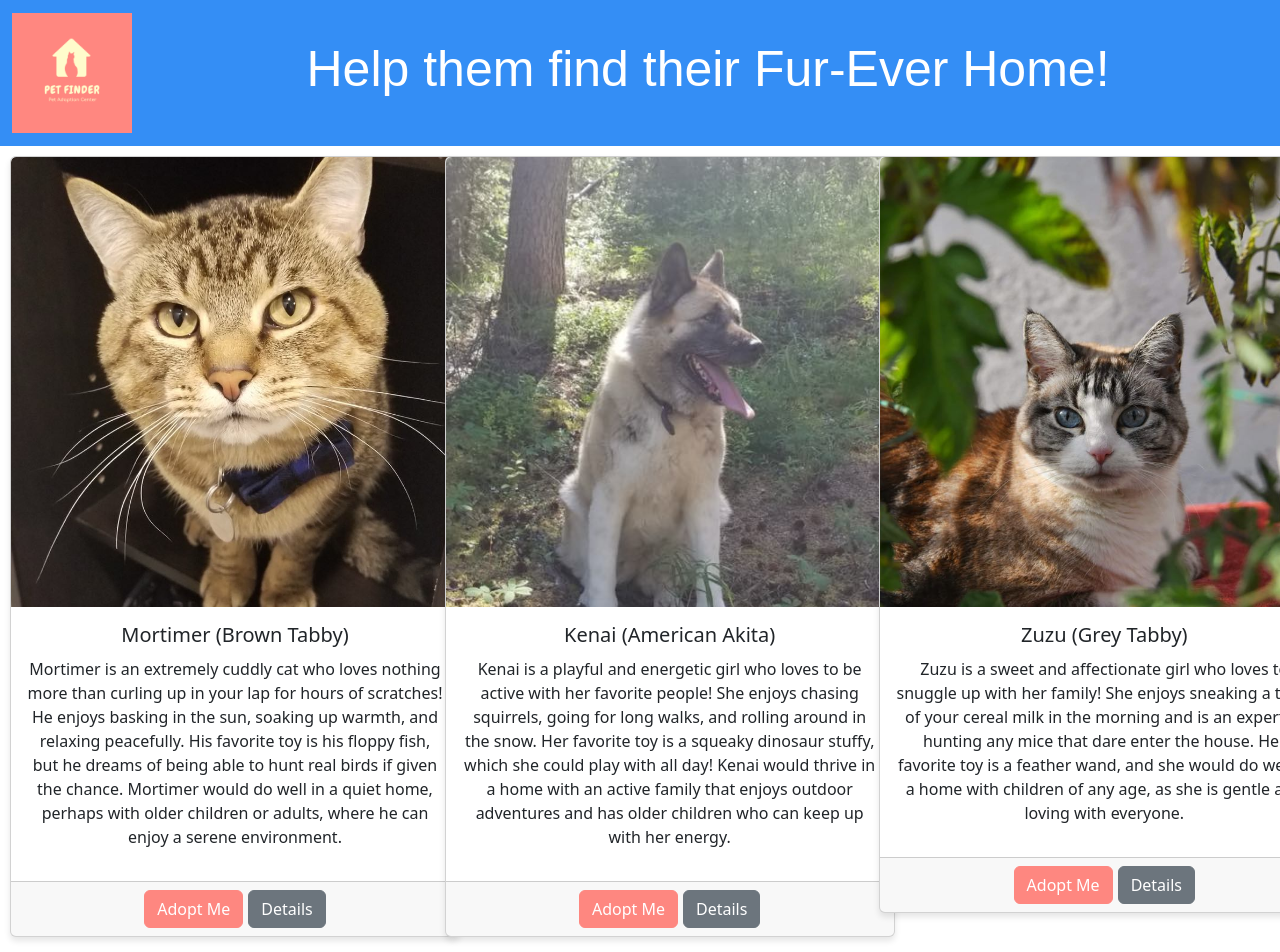
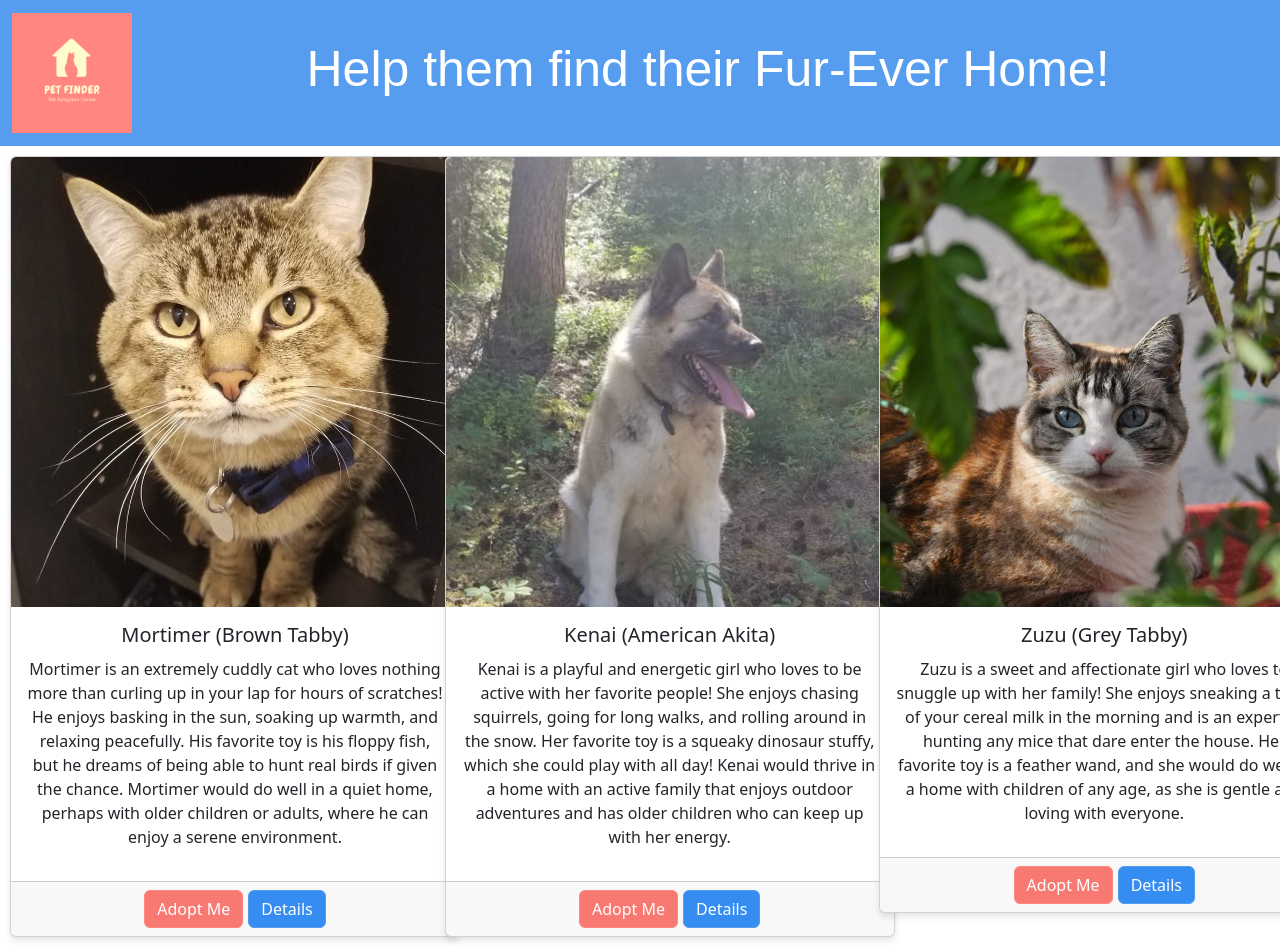
Before and after one commit to charleysmithschofield/petfinder, a React (Create React App) app in the folder pet_finder/: page / in a window 1280 px wide. Shown: the top 952 px of the page. Built offline with nearby package versions, Linux system fonts and the light colour scheme; data requests are answered from the project's data file; a web font is replaced by a local one.

Commit message:
Updating styling

```diff
--- a/pet_finder/src/components/css/header.css
+++ b/pet_finder/src/components/css/header.css
@@ -6,5 +6,5 @@ h1 {
 }
 
 .custom-navbar {
-  background-color: #348ef5;
+  background-color: #569def;
 }
--- a/pet_finder/src/components/css/petadoptionform.css
+++ b/pet_finder/src/components/css/petadoptionform.css
@@ -46,7 +46,7 @@
 }
 
 .PetAdoptionForm .form-check-input:checked {
-  border: 2px solid #007bff;
+  border: 2px solid #348ef5;
 }
 
 .PetAdoptionForm .form-check-input:checked::before {
@@ -54,7 +54,7 @@
   display: block;
   width: 20px;
   height: 20px;
-  background: #007bff;
+  background: #348ef5;
 }
 
 .checkbox-section {
@@ -66,3 +66,8 @@
 .checkbox-section .form-group {
   margin-bottom: 0;
 }
+
+.PetAdoptionForm .btn-primary {
+  background-color: #fe8780 !important;
+  border-color: #fe8780 !important;
+}
--- a/pet_finder/src/components/css/petcard.css
+++ b/pet_finder/src/components/css/petcard.css
@@ -1,31 +1,27 @@
-/* Make sure the card has a consistent height */
 .pet-card {
   display: flex;
   flex-direction: column;
   justify-content: space-between;
-  width: 450px; /* Ensure each card has the same width */
-  height: 100%; /* Allow it to grow with the content */
-  min-height: 400px; /* You can adjust this depending on your design */
+  width: 450px;
+  height: 100%;
+  min-height: 400px;
   border-radius: 5px;
   overflow: hidden;
   margin: 10px;
   box-shadow: 0 4px 6px rgba(0, 0, 0, 0.1);
 }
 
-/* Ensure the images inside the card are consistent */
 .pet-card-img {
   width: 100%;
-  height: 450px; /* Set a specific height for all images */
-  object-fit: cover; /* Ensure the image covers the container without stretching */
+  height: 450px;
+  object-fit: cover;
 }
 
-/* Ensure the card body grows to fit the available space */
 .pet-card-body {
   flex-grow: 1;
   padding: 10px;
 }
 
-/* Footer remains at the bottom of the card */
 .pet-card-footer {
   text-align: center;
   padding: 10px;
@@ -34,19 +30,29 @@
   gap: 5px;
 }
 
-
 .pet-description {
   font-size: 16px;
   margin-top: 10px;
 }
 
-/* src/components/css/petcard.css */
 .pet-card .btn-primary {
-  background-color: #fe8780 !important;
+  background-color: #f87872 !important;
   border-color: #fe8780 !important;
 }
 
 .pet-card .btn-primary:hover {
-  background-color: #f35c51 !important; /* Hover color */
-  border-color: #f06f66 !important; /* Hover border color */
+  background-color: #f35c51 !important;
+  border-color: #f06f66 !important;
 }
+
+
+.pet-card .btn-secondary {
+  background-color: #368df1 !important;
+  border-color: #569def !important;
+  color: white;
+}
+
+.pet-card .btn-secondary:hover {
+  background-color: #468bcf !important;
+  border-color: #468bcf !important;
+}
--- a/pet_finder/src/components/css/petdetails.css
+++ b/pet_finder/src/components/css/petdetails.css
@@ -25,13 +25,12 @@
   padding-left: 20px;
 }
 
-/* src/components/css/petcard.css */
-.pet-card .btn-primary {
-  background-color: #fe8780 !important; /* Add !important if necessary */
-  border-color: #fe8780 !important; /* Add !important if necessary */
+.PetDetails .btn-primary {
+  background-color: #fe8780 !important;
+  border-color: #fe8780 !important;
 }
 
-.pet-card .btn-primary:hover {
-  background-color: #f06f66 !important; /* Hover color */
-  border-color: #f06f66 !important; /* Hover border color */
+.PetDetails .btn-primary:hover {
+  background-color: #f06f66 !important;
+  border-color: #f06f66 !important;
 }
```
